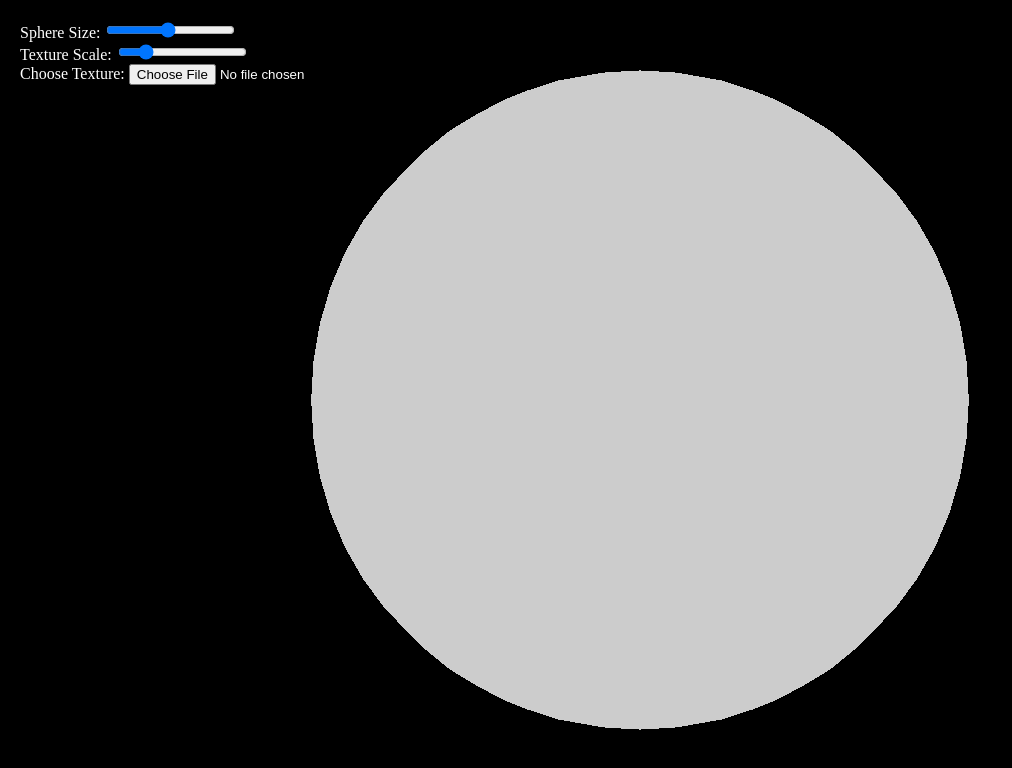
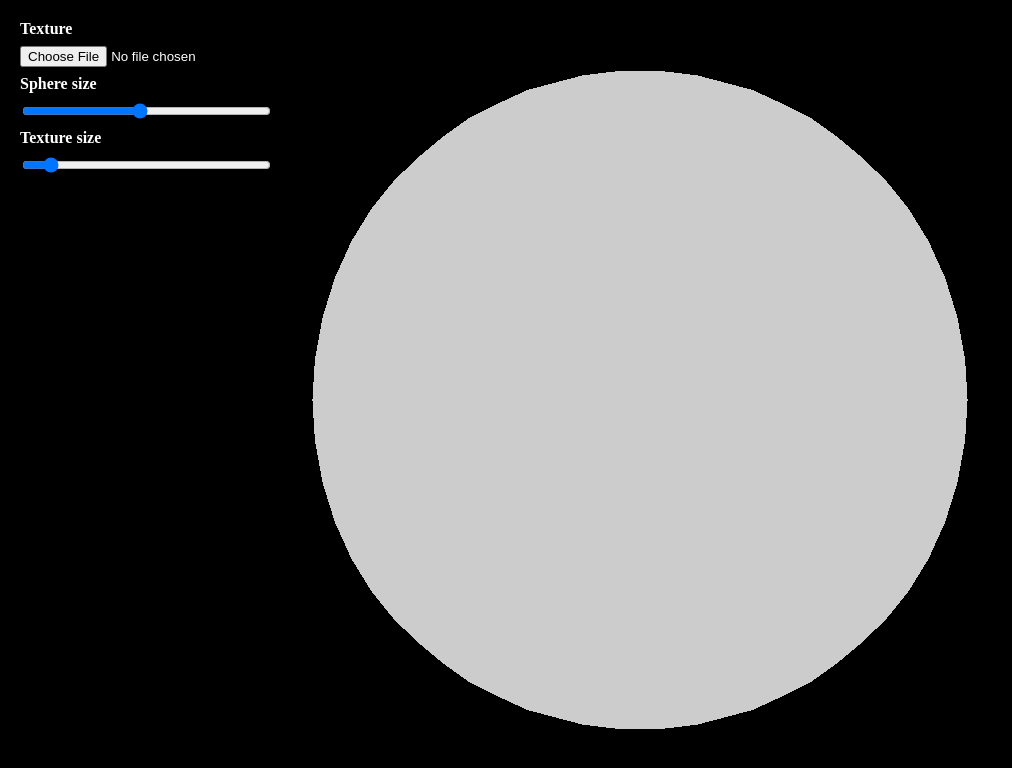
Before and after one commit to tukkek/sphere-composite, a plain HTML site: page index.html in a window 1280 px wide. Shown: the whole page, without its empty margins (0-1012 px from the left). Drawn offline with nearby package versions, Linux system fonts and the light colour scheme.

Commit message:
Refactor.

```diff
--- a/index.html
+++ b/index.html
@@ -8,88 +8,90 @@
     position:absolute;
     top:10px;
     left:10px;
-    background:rgba(0,0,0,0.7);
+    background:black;
     color:white;
     padding:10px;
     border-radius:5px;
+    display:grid;
+    gap:.5em;
+    font-weight:bold;
   }
 </style>
 
 <div id="controls">
-  <div>
-    <label for="size">Sphere Size: </label>
-    <input type="range" id="size" min="0.1" max="2" value="1" step="0.1">
-  </div>
-  <div>
-    <label for="textureScale">Texture Scale: </label>
-    <input type="range" id="textureScale" min="0.1" max="5" value="1" step="0.1">
-  </div>
-  <div>
-    <label for="texture">Choose Texture: </label>
-    <input type="file" id="texture" accept="image/*">
-  </div>
+  <div>Texture</div>
+  <input type="file" accept="image/*">
+  <div>Sphere size</div>
+  <input type="range" min="0.1" max="2" value="1" step="0.1">
+  <div>Texture size</div>
+  <input type="range" min="0.1" max="10" value="1" step="0.1">
 </div>
 
 <script src="https://cdnjs.cloudflare.com/ajax/libs/three.js/r134/three.min.js"></script>
 <script>
-  var scene=new THREE.Scene()
-  var camera=new THREE.PerspectiveCamera(70,window.innerWidth/window.innerHeight,0.1,1000)
-  var renderer=new THREE.WebGLRenderer()
-  var sliders=Array.from(document.querySelectorAll('input[type="range"]'))
-  var texturer=document.querySelector('#texture')
-  var sphere=new THREE.Mesh(new THREE.SphereGeometry(5,32,32),new THREE.MeshBasicMaterial({'color':0xcccccc}))
+  const SCENE=new THREE.Scene()
+  const CAMERA=new THREE.PerspectiveCamera(70,window.innerWidth/window.innerHeight,.1,1000)
+  const RENDERER=new THREE.WebGLRenderer()
+  const SLIDERS=Array.from(document.querySelectorAll('input[type="range"]'))
+  const TEXTURER=document.querySelector('input[type="file"]')
+  const SPHERE=new THREE.Mesh(new THREE.SphereGeometry(5,30,30),new THREE.MeshBasicMaterial({'color':0xcccccc}))
+
   var texture=false
   var cursor=[0,0]
 
   function resize(){
     let width=window.innerWidth
     let height=window.innerHeight
-    camera.aspect=width/height
-    camera.updateProjectionMatrix()
-    renderer.setSize(width,height)
+    CAMERA.aspect=width/height
+    CAMERA.updateProjectionMatrix()
+    RENDERER.setSize(width,height)
   }
 
   function scale(){
-    let scale=sliders.map((slider)=>parseFloat(slider.value))
-    sphere.scale.set(scale[0],scale[0],scale[0])
+    let scale=SLIDERS.map((slider)=>parseFloat(slider.value))
+    SPHERE.scale.set(scale[0],scale[0],scale[0])
     if(!texture) return
     texture.repeat.set(scale[1],scale[1])
     texture.needsUpdate=true
   }
 
-  function wrap(){
-    let file=texturer.files[0]
+  function wrap(image){
+    let repeat=THREE.RepeatWrapping
+    image.wrapS=repeat
+    image.wrapT=repeat
+    let size=parseFloat(SLIDERS[1].value)
+    image.repeat.set(size,size)
+    SPHERE.material=new THREE.MeshBasicMaterial({'map':image})
+    SPHERE.material.needsUpdate=true
+    texture=image
+  }
+
+  function select(){
+    let file=TEXTURER.files[0]
     if(!file) return
     let reader=new FileReader()
-    reader.onload=(event)=>{
-      loader.load(event.target.result,(texture2)=>{
-        texture2.wrapS=texture2.wrapT=THREE.RepeatWrapping
-        texture2.repeat.set(parseFloat(sliders[1].value),parseFloat(sliders[1].value))
-        sphere.material=new THREE.MeshBasicMaterial({map:texture2})
-        sphere.material.needsUpdate=true
-        texture=texture2
-      })
-    }
+    reader.onload=()=>new THREE.TextureLoader().load(reader.result,(image)=>wrap(image))
     reader.readAsDataURL(file)
   }
 
   function animate(){
     requestAnimationFrame(animate)
-    let rotation=sphere.rotation
-    rotation.y=cursor[0]*Math.PI
-    rotation.x=cursor[1]*Math.PI
-    renderer.render(scene,camera)
+    let rotation=SPHERE.rotation
+    let delta=cursor.map((number)=>number*Math.PI)
+    rotation.y=delta[0]
+    rotation.x=delta[1]
+    RENDERER.render(SCENE,CAMERA)
   }
 
-  renderer.setSize(window.innerWidth,window.innerHeight)
-  document.body.appendChild(renderer.domElement)
-  scene.add(sphere)
-  camera.position.z=10
+  function move(event){cursor=[(event.clientX/window.innerWidth)*2-1,(event.clientY/window.innerHeight)*2+1]}
+
+  RENDERER.setSize(window.innerWidth,window.innerHeight)
+  document.body.appendChild(RENDERER.domElement)
+  SCENE.add(SPHERE)
+  CAMERA.position.z=10
   window.addEventListener('resize',resize)
-  sliders[0].addEventListener('input',scale)
-  sliders[1].addEventListener('input',scale)
-  let loader=new THREE.TextureLoader()
-  texturer.addEventListener('change',wrap)
-  document.addEventListener('mousemove',(e)=>cursor=[(e.clientX/window.innerWidth)*2-1,(e.clientY/window.innerHeight)*2+1])
+  TEXTURER.addEventListener('change',select)
+  document.addEventListener('mousemove',move)
+  for(let slider of SLIDERS) slider.addEventListener('input',scale)
   animate()
 </script>
```
